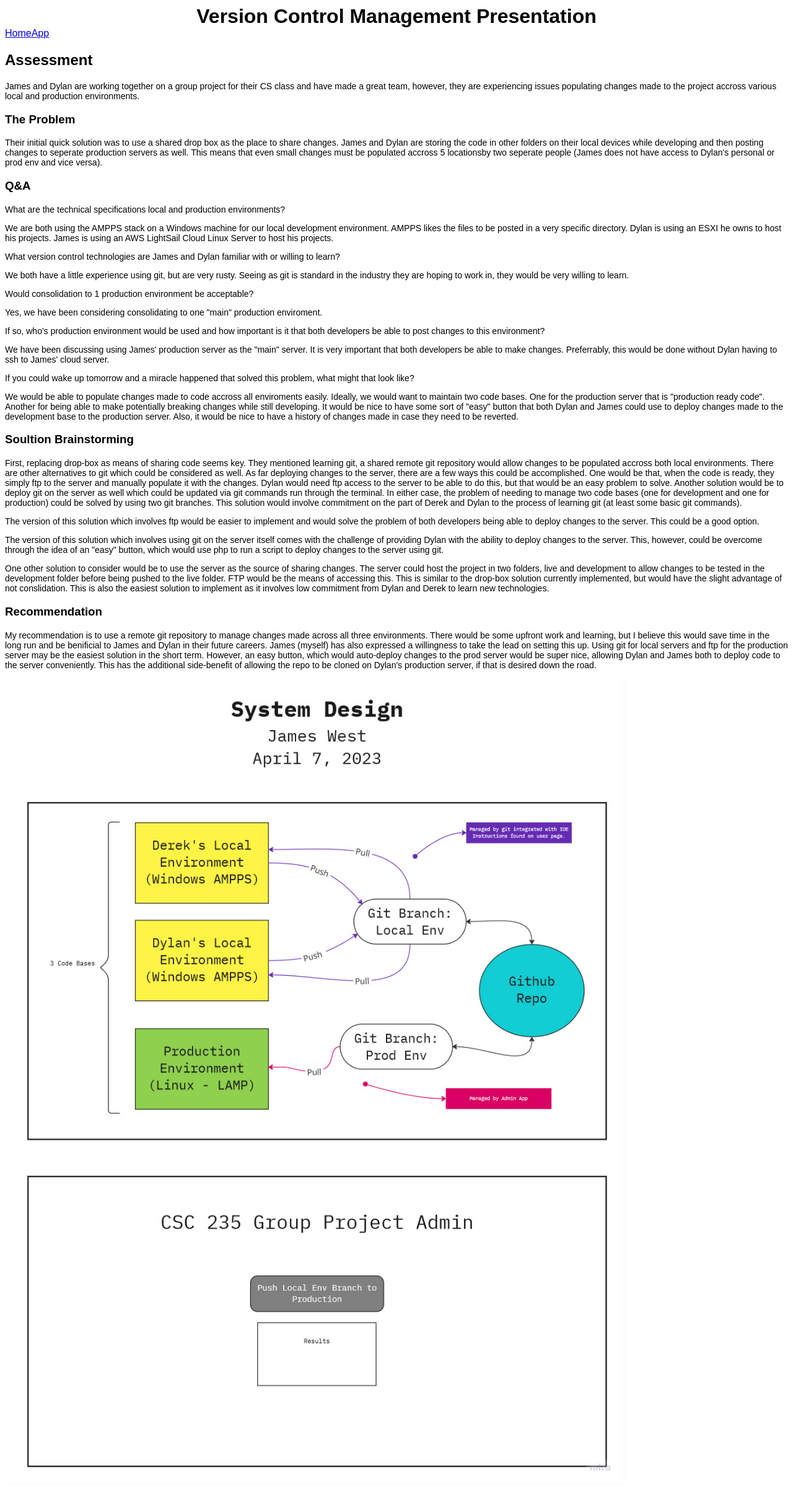
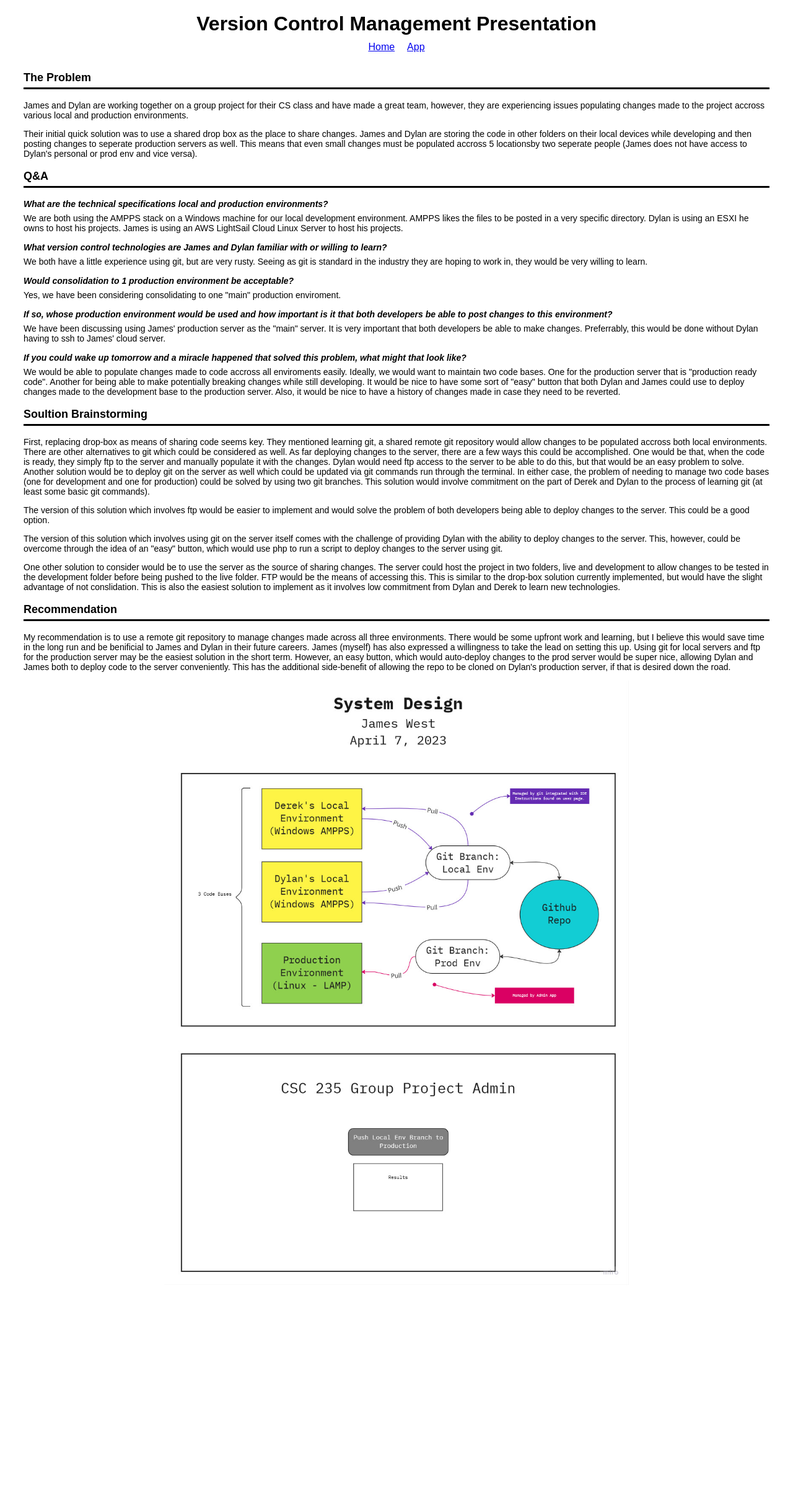
Before and after one commit to dwest62/Server_Side_Dev, a PHP site: page /presentation.php in a window 1280 px wide. Shown: the whole page at 62% size. After the commit the page ends 2056 px from the top, so only its background shows below. Run offline with PHP 8.4, Linux system fonts and the light colour scheme.

Commit message:
Added styling for presentation.php

```diff
--- a/week4/presentation.php
+++ b/week4/presentation.php
@@ -20,13 +20,12 @@
         <nav><a href="presentation.php">Home</a><a href="index.php">App</a></nav>
     </header>
     <main>
-        <h2>Assessment</h2>
+        <h3>The Problem</h3>
         <p>
             James and Dylan are working together on a group project for their CS class and have made a great team,
             however, they are experiencing issues populating changes made to the project accross various local and
             production environments.
         </p>
-        <h3>The Problem</h3>
         <p>
             Their initial quick solution was to use a shared drop box as the place to share changes. James and Dylan
             are storing the code in other folders on their local devices while developing and then posting changes to
@@ -34,7 +33,8 @@
             locationsby two seperate people (James does not have access to Dylan's personal or prod env and vice versa).
         </p>
         <h3>Q&A</h3>
-        <div class="q_and_a">
+
+        <div class="q-and-a">
             <p class="question">What are the technical specifications local and production environments?</p>
             <p class="answer">
                 We are both using the AMPPS stack on a Windows machine for our local development environment. AMPPS likes
@@ -42,7 +42,7 @@
                 James is using an AWS LightSail Cloud Linux Server to host his projects.
             </p>
         </div>
-        <div class="q_and_a">
+        <div class="q-and-a">
             <p class="question">What version control technologies are James and Dylan familiar with or willing to
                 learn?
             </p>
@@ -51,20 +51,20 @@
                 in the industry they are hoping to work in, they would be very willing to learn.
             </p>
         </div>
-        <div class="q_and_a">
+        <div class="q-and-a">
             <p class="question">Would consolidation to 1 production environment be acceptable?</p>
             <p class="answer">Yes, we have been considering consolidating to one "main" production enviroment.</p>
         </div>
-        <div class="q_and_a">
+        <div class="q-and-a">
             <p class="question">
-                If so, who's production environment would be used and how important is it that both developers be able to post changes to this environment?
+                If so, whose production environment would be used and how important is it that both developers be able to post changes to this environment?
             </p>
             <p class="answer">
                 We have been discussing using James' production server as the "main" server. It is very important that both developers be able to make changes.
                 Preferrably, this would be done without Dylan having to ssh to James' cloud server.
             </p>
         </div>
-        <div class="q_and_a">
+        <div class="q-and-a">
             <p class="question">
                 If you could wake up tomorrow and a miracle happened that solved this problem, what might that look
                 like?
--- a/week4/style.css
+++ b/week4/style.css
@@ -11,14 +11,58 @@ body
     font-family: sans-serif;
 }
 
+header {
+    margin-top: 20px;
+}
+
+main {
+    margin: 30px;
+}
+
 h1 {
     display: block;
     width: fit-content;
     margin: auto;
 }
 
+h3 {
+    font-size: 18px;
+    border-bottom: black solid;
+    padding-bottom: 5px;
+}
+
 p {
     font-size: 14px;
+}
+
+nav {
+    display: flex;
+    gap: 20px;
+    justify-content: center;
+    margin: 10px;
+}
+
+img {
+    display: block;
+    margin: auto;
+    width: 750px;
+}
+.q-and-a {
+    display: flex;
+    flex-direction: column;
+    gap: 7px;
+    margin-bottom: 15px;
+}
+.question {
+    font-weight: bold;
+    font-style: italic;
+    padding: 0px;
+    margin: 0px;
+}
+
+.answer {
+    padding: 0px;
+    margin: 0px;
 }
 
 #admin-h1 {
```
Also changed, not shown: week4/edit.php (deleted, +0 -45 lines), week4/index.php (+45 -0 lines).
